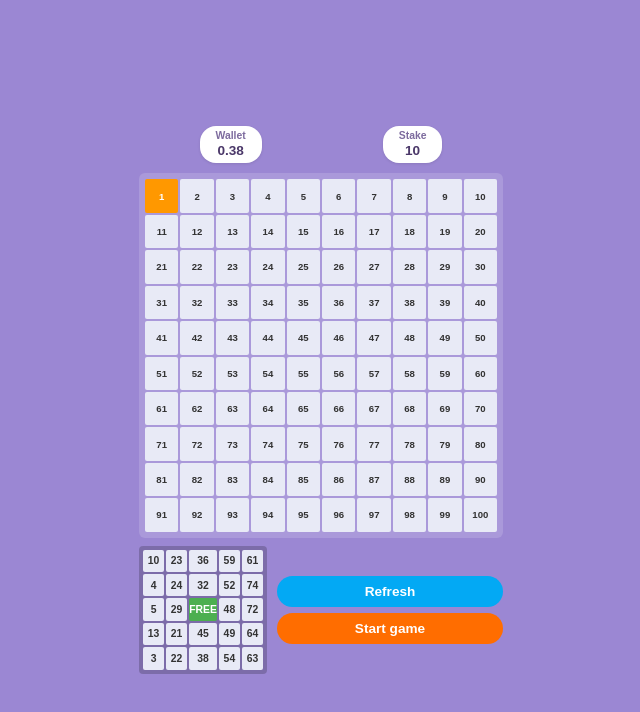
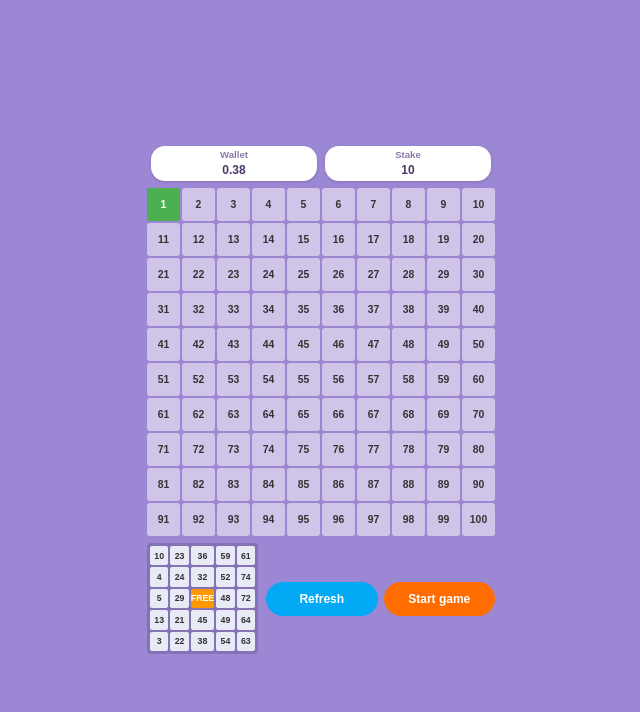
Before and after one commit to robeldemisse34-sudo/addis-bingo-, a website: page index.html in a window 1280 px wide. Shown: the whole page, without its empty margins (319-959 px from the left). Drawn offline with Linux system fonts and the light colour scheme.

Commit message:
Update style.css

```diff
--- a/style.css
+++ b/style.css
@@ -7,94 +7,102 @@ body {
     align-items: center;
     height: 100vh;
     margin: 0;
-    overflow: hidden; /* Prevents any page scrolling */
+    overflow: hidden;
 }
 
 .game-container {
     width: 100%;
-    max-width: 380px;
-    padding: 8px;
+    max-width: 360px;
+    padding: 6px;
     box-sizing: border-box;
     display: flex;
     flex-direction: column;
-    gap: 8px;
+    gap: 5px;
 }
 
-/* Stats Bar */
+/* Stats Bar matching reference style */
 .stats-bar {
     display: flex;
-    justify-content: space-around;
+    justify-content: space-between;
     margin-bottom: 2px;
 }
 
 .stat-box {
     background: #ffffff;
     color: #4b3869;
-    padding: 4px 16px;
-    border-radius: 16px;
+    padding: 3px 12px;
+    border-radius: 14px;
     text-align: center;
-    box-shadow: 0 1px 3px rgba(0,0,0,0.1);
+    box-shadow: 0 1px 3px rgba(0,0,0,0.15);
+    flex: 1;
+    margin: 0 4px;
 }
 
 .stat-title {
     display: block;
-    font-size: 0.65rem;
+    font-size: 0.6rem;
     font-weight: bold;
-    color: #7d6b9e;
+    color: #8c7ba8;
 }
 
 .stat-value {
-    font-size: 0.85rem;
+    font-size: 0.75rem;
     font-weight: bold;
     color: #4b3869;
 }
 
-/* 1-100 Card Selector Grid (No Scroll, Compact Fit) */
+/* 1-100 Master Number Grid matching reference layout exactly */
 .card-selector-grid {
     display: grid;
     grid-template-columns: repeat(10, 1fr);
     gap: 2px;
-    background: rgba(255, 255, 255, 0.15);
-    padding: 6px;
-    border-radius: 6px;
+    background: transparent;
+    padding: 0;
 }
 
 .selector-cell {
-    background-color: #e8eaf6;
+    background-color: #d1c4e9;
     color: #333;
     aspect-ratio: 1;
     display: flex;
     justify-content: center;
     align-items: center;
-    font-size: 0.6rem;
+    font-size: 0.65rem;
     font-weight: bold;
-    border-radius: 2px;
+    border-radius: 3px;
     cursor: pointer;
 }
 
-.selector-cell.selected {
+.selector-cell.called {
     background-color: #ff9800;
     color: white;
 }
 
-/* Bottom Section */
+.selector-cell.selected {
+    background-color: #4caf50;
+    color: white;
+}
+
+/* Bottom Section layout */
 .bottom-section {
     display: flex;
     align-items: center;
     justify-content: space-between;
-    gap: 10px;
+    gap: 8px;
+    margin-top: 2px;
 }
 
-/* 5x5 Player Card Preview */
+/* Mini 5x5 Card Preview on bottom left */
 .bingo-card {
     display: grid;
     grid-template-columns: repeat(5, 1fr);
     gap: 2px;
-    background: rgba(0, 0, 0, 0.2);
-    padding: 4px;
+    background: rgba(0, 0, 0, 0.15);
+    padding: 3px;
     border-radius: 4px;
-    width: 120px;
-    height: 120px;
+    width: 105px;
+    height: 105px;
+    flex-shrink: 0;
 }
 
 .bingo-cell {
@@ -103,7 +111,7 @@ body {
     display: flex;
     justify-content: center;
     align-items: center;
-    font-size: 0.65rem;
+    font-size: 0.55rem;
     font-weight: bold;
     border-radius: 2px;
     cursor: pointer;
@@ -111,14 +119,13 @@ body {
 }
 
 .bingo-cell.daubed {
-    background-color: #4caf50;
+    background-color: #ff9800;
     color: white;
 }
 
-/* Action Buttons */
+/* Action Buttons matching reference side-by-side design */
 .action-buttons {
     display: flex;
-    flex-direction: column;
     gap: 6px;
     flex-grow: 1;
 }
@@ -127,20 +134,24 @@ body {
     background-color: #03a9f4;
     color: white;
     border: none;
-    padding: 8px;
-    font-size: 0.85rem;
+    padding: 10px 4px;
+    font-size: 0.75rem;
     font-weight: bold;
-    border-radius: 16px;
+    border-radius: 18px;
     cursor: pointer;
+    flex: 1;
+    text-align: center;
 }
 
 #startBtn {
     background-color: #ff6d00;
     color: white;
     border: none;
-    padding: 8px;
-    font-size: 0.85rem;
+    padding: 10px 4px;
+    font-size: 0.75rem;
     font-weight: bold;
-    border-radius: 16px;
+    border-radius: 18px;
     cursor: pointer;
+    flex: 1;
+    text-align: center;
 }
```
